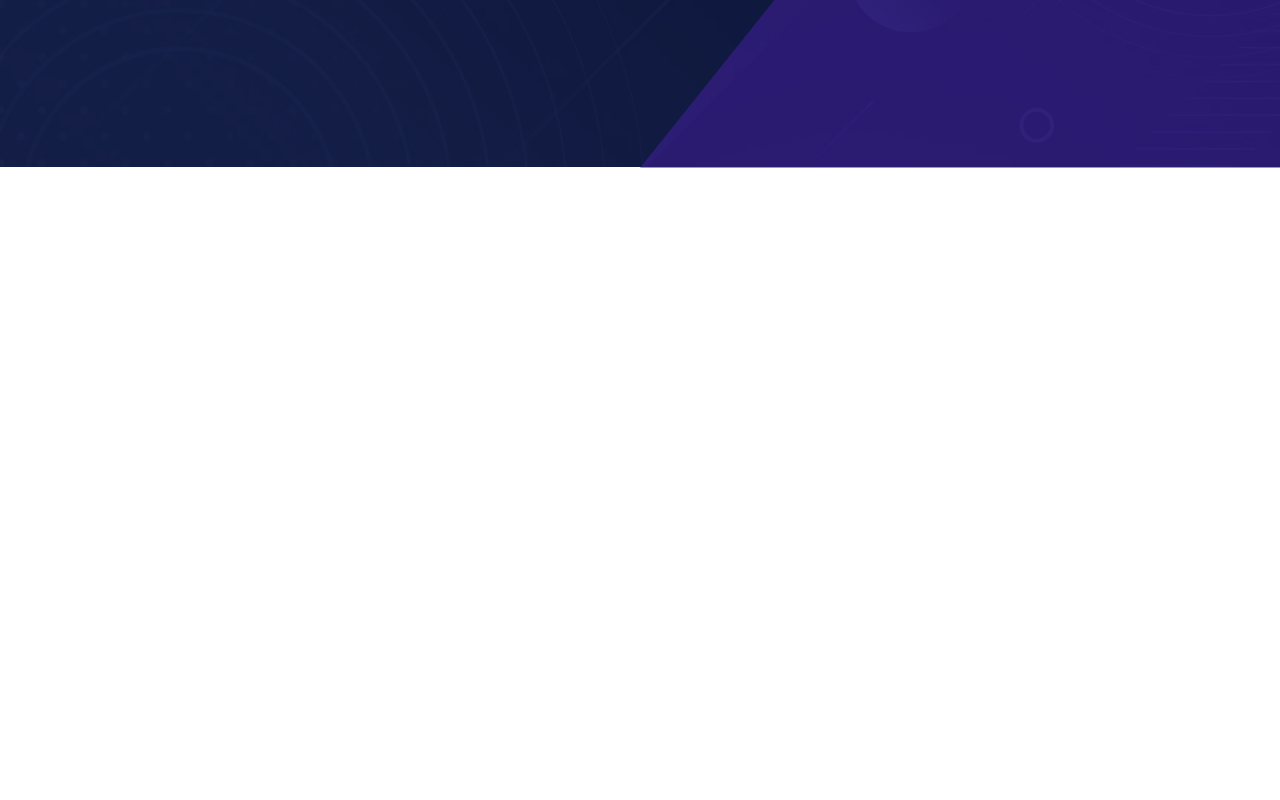
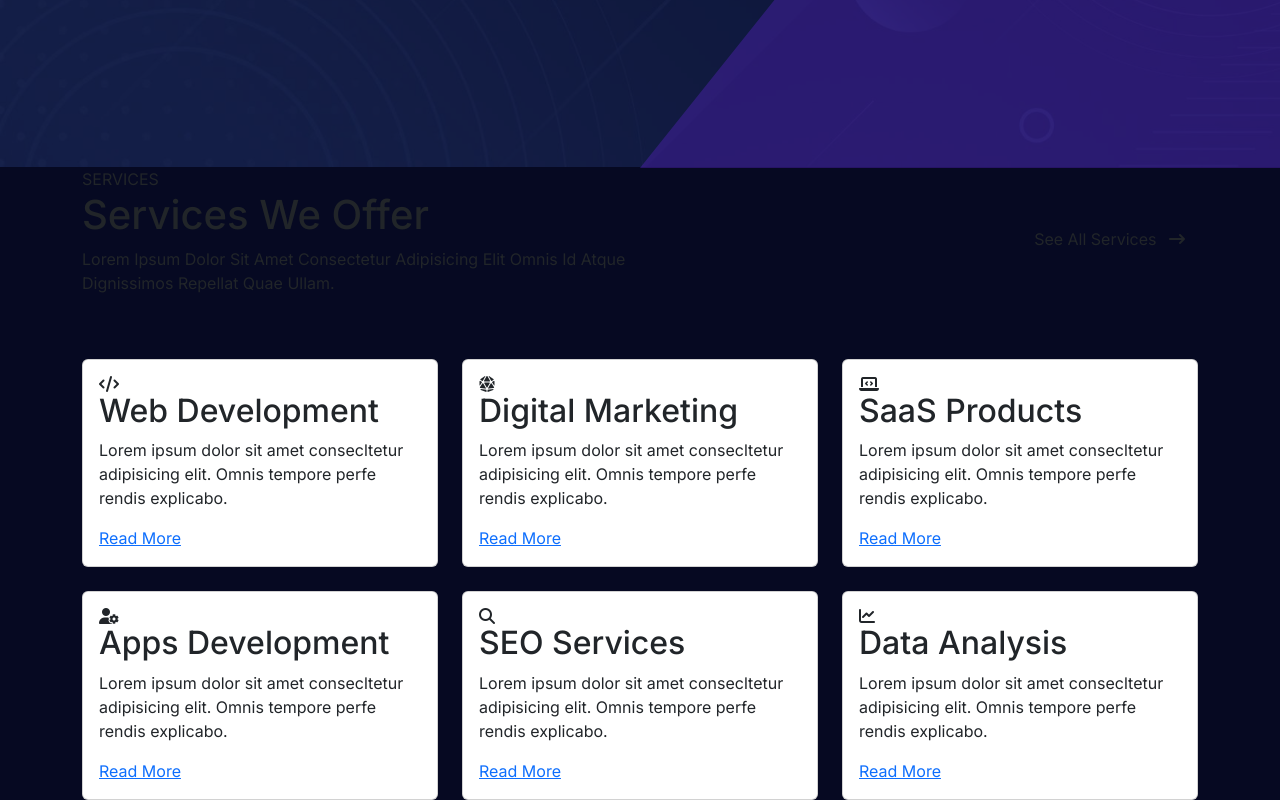
Before and after one commit to stpl-skishorUI/ShauryaTechnosoft-NewDesign, an Angular app: page /home1 in a window 1280 px wide. Shown: the part 633-1433 px from the top of the page. Before the commit the page ends 801 px from the top, so only its background shows below. Built offline with nearby package versions, Linux system fonts and the light colour scheme.

Commit message:
services section redesigned

```diff
--- a/src/app/home1/home1.component.html
+++ b/src/app/home1/home1.component.html
@@ -69,11 +69,12 @@
             <div class="row align-items-center">
                 <div class="col-sm-6">
                     <div class="left-content">
-                        <p>IT Solutions</p>
+                        <p class="small-heading">IT Solutions</p>
                         <h1>Providing The Best Services & IT Solutions</h1>
-                        <h6>Lorem ipsum dolor sit amet, consectetur adipisicing elit. Sed architecto dolorum inventore totam adipisci</h6>
+                        <h6>Lorem ipsum dolor sit amet, consectetur adipisicing elit. Sed architecto dolorum inventore
+                            totam adipisci</h6>
                         <div class="d-flex gap-3">
-                            <button type="button" class="btn btn-start">
+                            <button type="button" class="btn btn-main">
                                 Start Now
                             </button>
                             <button type="button" class="btn btn-play">
@@ -91,4 +92,72 @@
         </div>
     </section>
 
+    <section id="services">
+        <div class="container">
+            <div class="row justify-content-between align-items-center mb-5">
+                <div class="col-sm-6">
+                    <div class="small-heading">SERVICES</div>
+                    <h1 class="main-heading">Services We Offer</h1>
+                    <p class="sub-heading">Lorem Ipsum Dolor Sit Amet Consectetur Adipisicing Elit Omnis
+                        Id Atque Dignissimos Repellat Quae Ullam.</p>
+                </div>
+                <div class="col-sm-6 text-end">
+                    <button type="button" class="btn btn-main">
+                        See All Services <i class="fa-solid fa-arrow-right-long ms-2"></i>
+                    </button>
+                </div>
+            </div>
+
+            <div class="row g-4">
+                <div class="col-sm-4">
+                    <div class="card card-body">
+                        <i class="fa-solid fa-code"></i>
+                        <h2>Web Development</h2>
+                        <p>Lorem ipsum dolor sit amet consecltetur adipisicing elit. Omnis tempore perfe rendis explicabo.</p>
+                        <a class="text-main" href="#">Read More</a>
+                    </div>
+                </div>
+                <div class="col-sm-4">
+                    <div class="card card-body">
+                        <i class="fa-solid fa-dice-d20"></i>
+                        <h2>Digital Marketing</h2>
+                        <p>Lorem ipsum dolor sit amet consecltetur adipisicing elit. Omnis tempore perfe rendis explicabo.</p>
+                        <a class="text-main" href="#">Read More</a>
+                    </div>
+                </div>
+                <div class="col-sm-4">
+                    <div class="card card-body">
+                        <i class="fa-solid fa-laptop-code"></i>
+                        <h2>SaaS Products</h2>
+                        <p>Lorem ipsum dolor sit amet consecltetur adipisicing elit. Omnis tempore perfe rendis explicabo.</p>
+                        <a class="text-main" href="#">Read More</a>
+                    </div>
+                </div>
+                <div class="col-sm-4">
+                    <div class="card card-body">
+                        <i class="fa-solid fa-user-gear"></i>
+                        <h2>Apps Development</h2>
+                        <p>Lorem ipsum dolor sit amet consecltetur adipisicing elit. Omnis tempore perfe rendis explicabo.</p>
+                        <a class="text-main" href="#">Read More</a>
+                    </div>
+                </div>
+                <div class="col-sm-4">
+                    <div class="card card-body">
+                        <i class="fa-solid fa-magnifying-glass"></i>
+                        <h2>SEO Services</h2>
+                        <p>Lorem ipsum dolor sit amet consecltetur adipisicing elit. Omnis tempore perfe rendis explicabo.</p>
+                        <a class="text-main" href="#">Read More</a>
+                    </div>
+                </div>
+                <div class="col-sm-4">
+                    <div class="card card-body">
+                        <i class="fa-solid fa-chart-line"></i>
+                        <h2>Data Analysis</h2>
+                        <p>Lorem ipsum dolor sit amet consecltetur adipisicing elit. Omnis tempore perfe rendis explicabo.</p>
+                        <a class="text-main" href="#">Read More</a>
+                    </div>
+                </div>
+            </div>
+        </div>
+    </section>
 </div>
```
